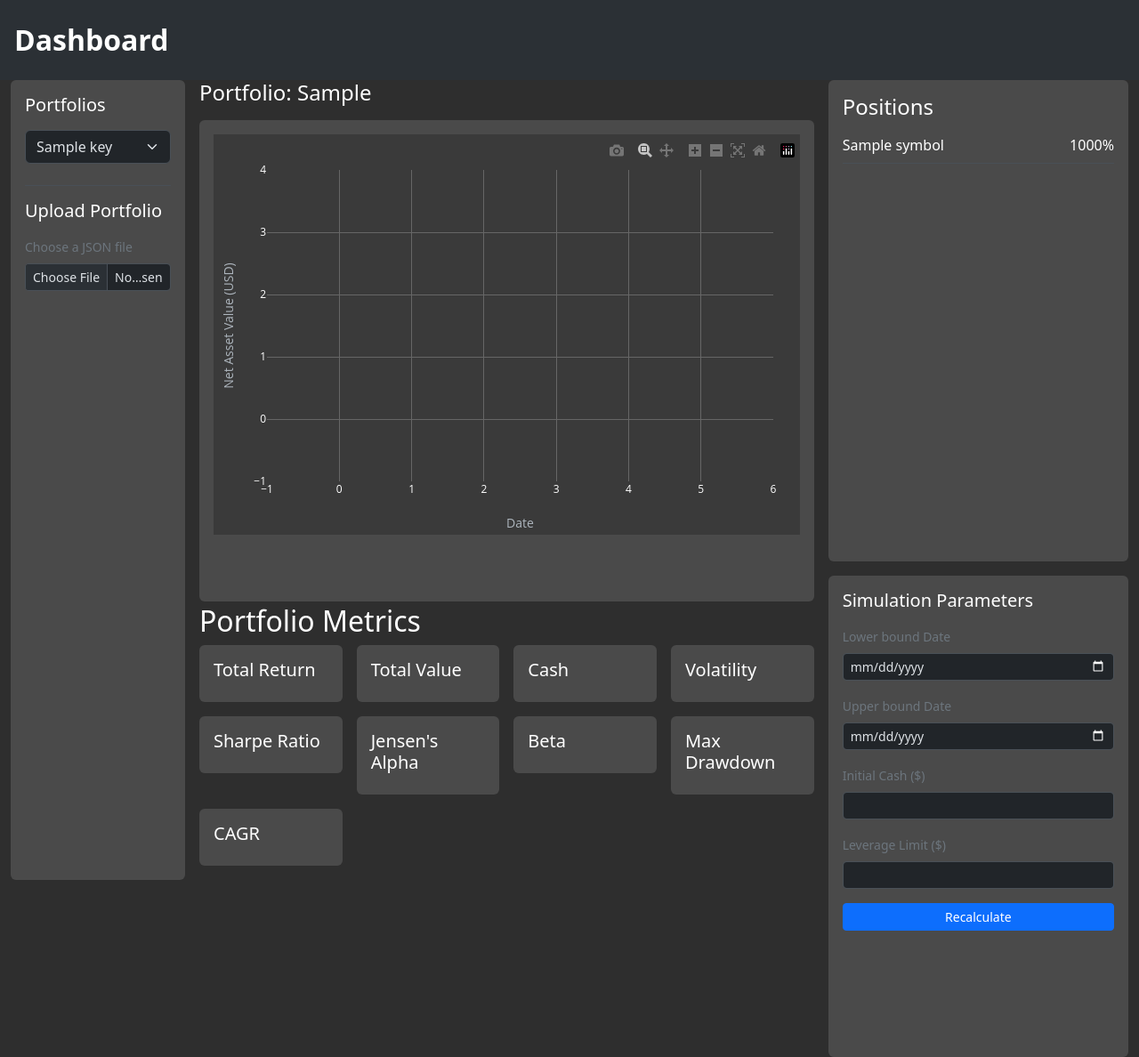
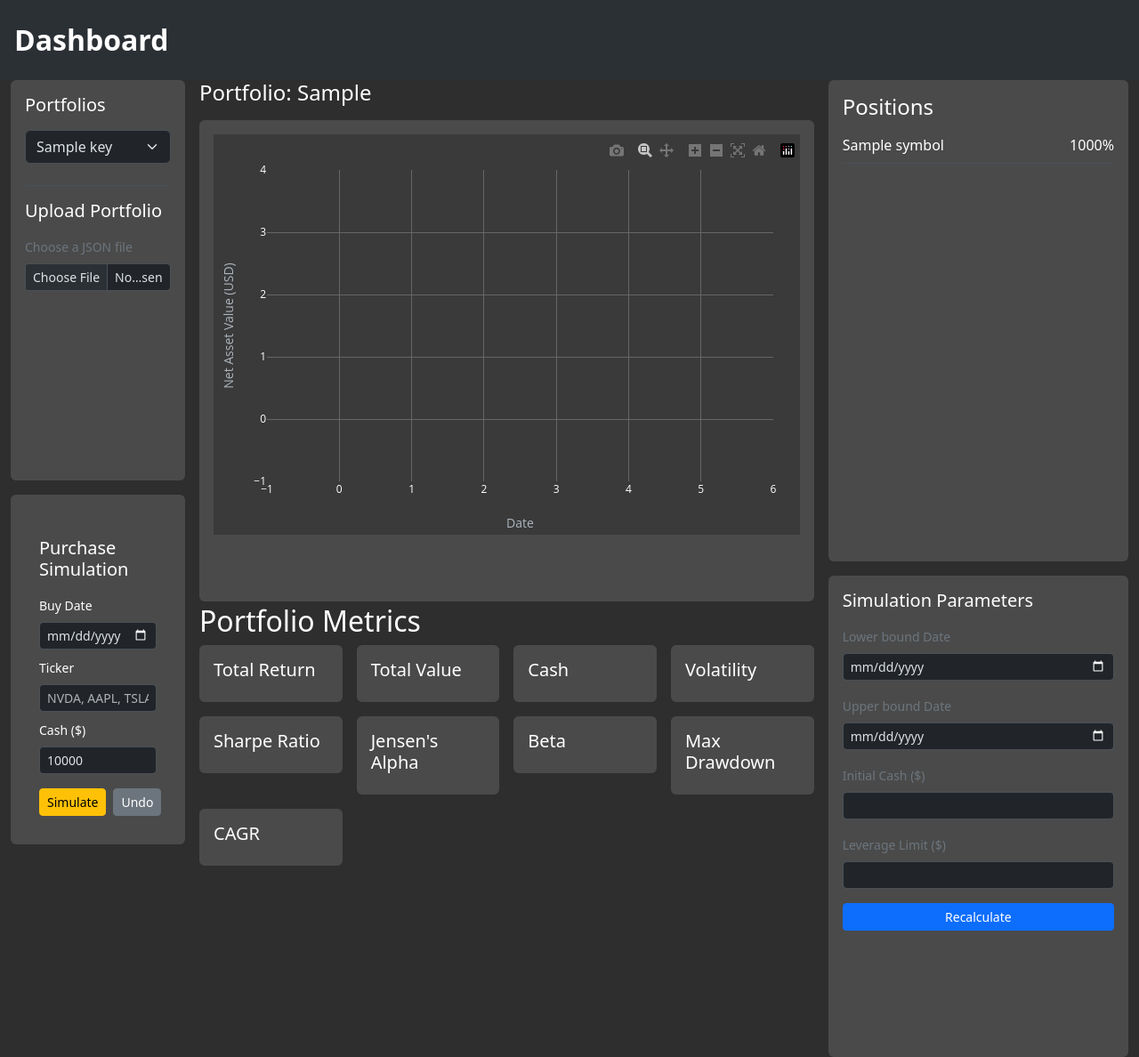
Before and after one commit to aachen-investment-club/portfolio-management, a Flask app: template portfolio/templates/index.html in a window 1280 px wide. Shown: the whole page at 89% size. Run offline with Flask 3, Linux system fonts and the light colour scheme; the template is opened without the code that fills it: most values are stand-ins (such as "Sample title", 1, 10 or a date in 2020); some libraries are stand-ins or nearby versions.

Commit message:
portfolio simulation panel

```diff
--- a/portfolio/__main__.py
+++ b/portfolio/__main__.py
@@ -1,6 +1,7 @@
 from flask import Flask
 from flask_cors import CORS
 from flask_caching import Cache
+from flask_session import Session
 
 from dotenv import load_dotenv
 
@@ -11,6 +12,11 @@ config = {
     "CACHE_DEFAULT_TIMEOUT": 300
 }
 app = Flask(__name__)
+app.secret_key = "super-secret-key"
+app.config["SESSION_TYPE"] = "filesystem"
+
+Session(app)
+
 cache = Cache(app, config=config)
 CORS(app)
 
--- a/portfolio/routes.py
+++ b/portfolio/routes.py
@@ -9,6 +9,7 @@ from models.market import Market
 
 from flask import render_template
 from flask import request, jsonify
+from flask import session
 
 from schemas.market import Base
 from utils.aws_config import engine
@@ -139,7 +140,7 @@ def index():
         "total_value": f"${float(nav.iloc[-1]):.1f}",
         # "value_at_risk": Metrics.get_value_at_risk(port_returns, port_weights)
     }
-
+    session["base_portfolio"] = selected_data
     return render_template(
         "index.html",
         portfolios=portfolios,
--- a/portfolio/static/index.css
+++ b/portfolio/static/index.css
@@ -36,3 +36,15 @@ body {
     background-color: #3A3A3A !important;
     border-radius: 12px;
 }
+
+.metric-real h3 {
+    margin-bottom: 0;
+    line-height: 1.2;
+}
+
+.metric-sim {
+    margin-top: 4px;
+    font-size: 1.5rem;
+    font-weight: 600;
+    color: #f5c542;
+}
--- a/portfolio/templates/components/metrics.html
+++ b/portfolio/templates/components/metrics.html
@@ -2,7 +2,12 @@
 <div class="col-6 col-sm-4 col-lg-2 metric-item">
     <div class="bg-dark-subtle container-fluid rounded p-3">
         <h5>{{ label }}</h5>
-        <h3 {% if id %}id="{{ id }}"{% endif %}>{{ value }}</h3>
+        <div {% if id %}id="{{ id }}"{% endif %}>
+            <div class="metric-real">
+                <h3 class="mb-0">{{ value }}</h3>
+            </div>
+            <div class="metric-sim text-warning small d-none"></div>
+        </div>
     </div>
 </div>
 {% endmacro %}
--- /dev/null
+++ b/portfolio/templates/components/purchase_simulation.html
@@ -0,0 +1,25 @@
+{% macro PurchaseSimulationPanel() %}
+<div class="bg-dark-subtle rounded p-3 mt-3">
+    <h5 class="mb-3">Purchase Simulation</h5>
+
+    <div class="mb-2">
+        <label class="form-label small">Buy Date</label>
+        <input id="sim-date" type="date" class="form-control form-control-sm">
+    </div>
+
+    <div class="mb-2">
+        <label class="form-label small">Ticker</label>
+        <input id="sim-ticker" class="form-control form-control-sm" placeholder="NVDA, AAPL, TSLA">
+    </div>
+
+    <div class="mb-2">
+        <label class="form-label small">Cash ($)</label>
+        <input id="sim-cash" type="number" class="form-control form-control-sm" value="10000">
+    </div>
+
+    <div class="d-flex gap-2 mt-3">
+        <button class="btn btn-warning btn-sm flex-fill" onclick="simulate()">Simulate</button>
+        <button class="btn btn-secondary btn-sm flex-fill" onclick="undo()">Undo</button>
+    </div>
+</div>
+{% endmacro %}
--- a/portfolio/templates/index.html
+++ b/portfolio/templates/index.html
@@ -2,6 +2,8 @@
 {% from 'components/metrics.html' import MetricCard %}
 {% from 'components/simulation.html' import SimulationPanel%}
 {% from 'components/positions.html' import PositionsContainer%}
+{% from 'components/purchase_simulation.html' import PurchaseSimulationPanel %}
+
 <!DOCTYPE html>
 <html lang="en" data-bs-theme="dark">
     <head>
@@ -19,8 +21,8 @@
             <div class="row min-vh-100 g-3">
 
                 <!-- Sidebar -->
-                <aside class="col-12 col-lg-2">
-                    <div class="bg-dark-subtle rounded p-3 h-100">
+                <aside class="col-12 col-lg-2 d-flex flex-column gap-3">
+                    <div class="bg-dark-subtle rounded p-3 h-50">
                         <h5 class="mb-3">Portfolios</h5>
 
                         <form method="get">
@@ -48,6 +50,10 @@
 
 
                     </div>
+
+                 <div class="bg-dark-subtle rounded p-3">
+                    {{ PurchaseSimulationPanel() }}
+                </div>
                 </aside>
 
                 <!-- Main Content -->
@@ -83,13 +89,13 @@
                         {{ MetricCard("Total Return", metrics.total_return, id="kpi-total-return") }}
                         {{ MetricCard("Total Value", metrics.total_value, id="kpi-total-value") }}
                         {{ MetricCard("Cash", metrics.cash, id="kpi-cash") }}
-                        {{ MetricCard("Volatility", metrics.volatility) }}
+                        {{ MetricCard("Volatility", metrics.volatility, id="kpi-volatility") }}
                     </div>
                     <div class="row g-3 mb-3">
-                        {{ MetricCard("Sharpe Ratio", metrics.sharpe) }}
+                        {{ MetricCard("Sharpe Ratio", metrics.sharpe, id="kpi-sharpe") }}
                         {{ MetricCard("Jensen's Alpha", metrics.alpha, id="kpi-alpha") }}
-                        {{ MetricCard("Beta", metrics.beta) }}
-                        {{ MetricCard("Max Drawdown", metrics.max_drawdown) }}
+                        {{ MetricCard("Beta", metrics.beta, id="kpi-beta") }}
+                        {{ MetricCard("Max Drawdown", metrics.max_drawdown, id="kpi-max-drawdown") }}
                     </div>
                     <div class="row g-3 mb-3">
                         {{ MetricCard("CAGR", metrics.cagr, id="kpi-cagr") }}
@@ -111,6 +117,5 @@
 
         <script src="/script/index.js"></script>
         <script src="https://cdn.jsdelivr.net/npm/axios/dist/axios.min.js"></script>
-        <script src="/script/index.js"></script>
     </body>
 </html>
--- a/portfolio/templates/index.js
+++ b/portfolio/templates/index.js
@@ -4,6 +4,9 @@ const mainChart = document.getElementById("main-chart");
 
 // Portfolio NAV (from Flask → index.html)
 const NAV = NAV_TS;
+const buyDate = document.getElementById("sim-date");
+const ticker = document.getElementById("sim-ticker");
+const amount = document.getElementById("sim-cash");
 
 const data = [
     {
@@ -39,6 +42,8 @@ const layout = {
 };
 
 Plotly.newPlot(mainChart, data, layout, { responsive: true });
+let simulatedTraceIndex = null;
+let simulationActive = false;
 
 document.getElementById('portfolioUpload').addEventListener('change', function(e) {
     const file = e.target.files[0];
@@ -62,3 +67,84 @@ document.getElementById('portfolioUpload').addEventListener('change', function(e
         statusDiv.innerHTML = '<span class="text-danger">Upload failed.</span>';
     });
 });
+
+function drawSimulationLine(nav) {
+  const trace = {
+    x: nav.map(x => x.date),
+    y: nav.map(x => x.nav),
+    name: "Simulation",
+    line: { width: 3, color: "#f5c542" }
+  };
+
+  if (simulatedTraceIndex === null) {
+    Plotly.addTraces(mainChart, trace);
+    simulatedTraceIndex = mainChart.data.length - 1;
+  } else {
+    Plotly.restyle(mainChart, {
+      x: [trace.x],
+      y: [trace.y]
+    }, [simulatedTraceIndex]);
+  }
+
+  simulationActive = true;
+}
+
+function clearSimulationLine() {
+  if (simulatedTraceIndex !== null) {
+    Plotly.deleteTraces(mainChart, simulatedTraceIndex);
+    simulatedTraceIndex = null;
+  }
+  simulationActive = false;
+}
+
+function showSimulationMetrics(metrics) {
+  for (const key in metrics) {
+    const el = document.getElementById("kpi-" + key.replace("_", "-"));
+    if (!el) continue;
+
+    const simLine = el.querySelector(".metric-sim");
+    simLine.innerText = metrics[key];
+    simLine.classList.remove("d-none");
+  }
+}
+
+function clearSimulationMetrics() {
+  document.querySelectorAll(".metric-sim").forEach(el => {
+    el.innerText = "";
+    el.classList.add("d-none");
+  });
+}
+
+async function simulate() {
+  if (!ticker.value || !buyDate.value || !amount.value) {
+    alert("Please enter date, ticker and cash amount");
+    return;
+  }
+
+  const res = await fetch("/api/simulate/purchase", {
+    method: "POST",
+    headers: {"Content-Type":"application/json"},
+    body: JSON.stringify({
+      date: buyDate.value,
+      ticker: ticker.value.toUpperCase(),
+      cash: amount.value
+    })
+  });
+
+  if (!res.ok) {
+    const err = await res.text();
+    alert(err);
+    return;
+  }
+
+  const data = await res.json();
+  drawSimulationLine(data.nav);
+  showSimulationMetrics(data.metrics);
+}
+
+
+async function undo() {
+  await fetch("/api/simulate/reset", { method:"POST" });
+  clearSimulationLine();
+  clearSimulationMetrics();
+}
--- a/requirements.txt
+++ b/requirements.txt
@@ -2,6 +2,7 @@ python-dotenv==1.2.1
 Flask==3.1.2
 flask-cors==6.0.1
 Flask-Caching==2.3.1
+Flask-Session==0.8.0
 pytest==9.0.2
 alpaca_py==0.43.2
 awswrangler==3.14.0
```
Also changed, not shown: portfolio/backend.py (+40 -1 lines), portfolio/utils/portfolio_builder.py (added, +19 -0 lines), portfolio/utils/simulate.py (added, +68 -0 lines), portfolio/utils/simulation.py (added, +14 -0 lines), 1 other file.
